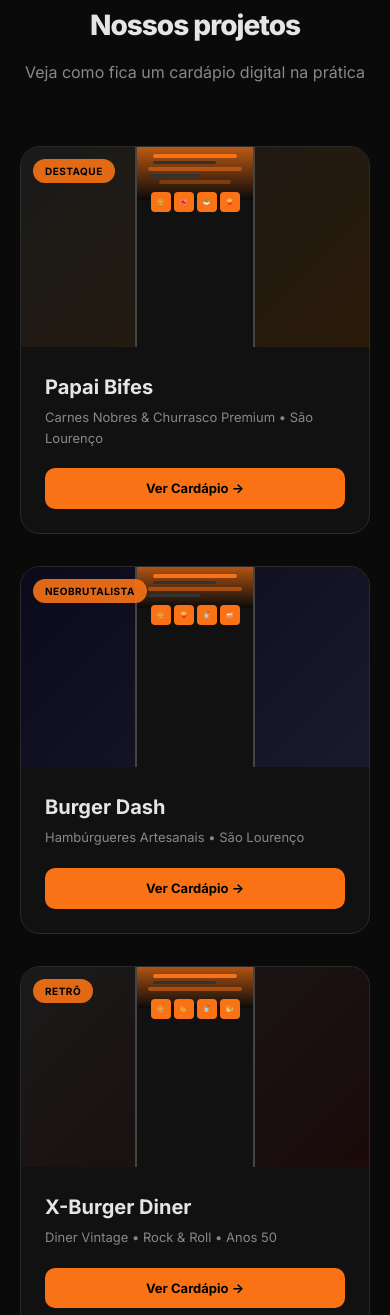
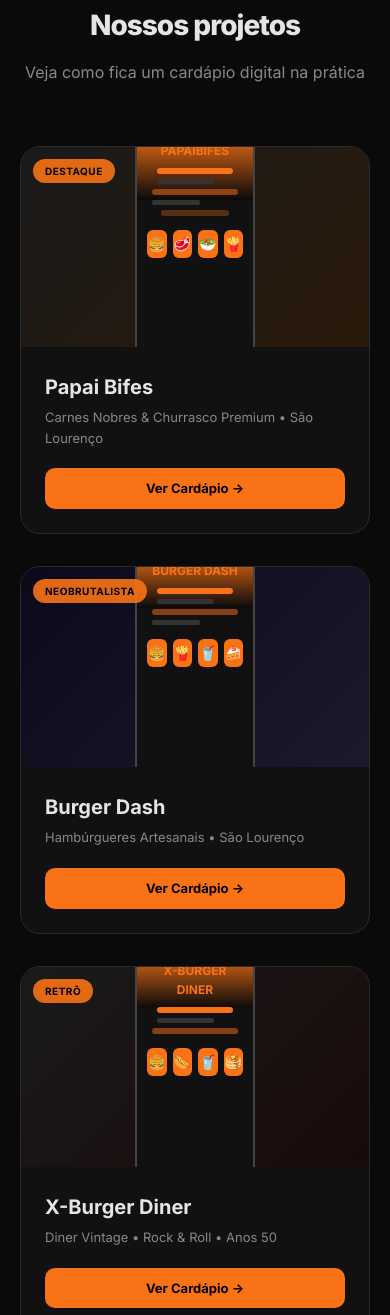
Before and after one commit to mikael4fernandesdocouto-alt/restaurantes-saolourenco, a website: page index.html in a window 390 px wide. Shown: the part 2714-4029 px from the top of the page. Drawn offline with Linux system fonts and the light colour scheme.

Commit message:
Fix: corrigir pricing section (texto fora de tag), aumentar font-size dos mini-phones (6px->14px, 8px->12px)

```diff
--- a/index.html
+++ b/index.html
@@ -500,7 +500,7 @@ nav .cta-btn:hover { background: #FB923C; transform: scale(1.05); }
   font-size: 20px;
   font-weight: 500;
 }
-.price-card .price-period {
+.price-card .price-note {
   font-size: 14px;
   color: var(--text-muted);
   margin-bottom: 32px;
@@ -660,18 +660,18 @@ footer .footer-copy {
       <div class="showcase-thumb" style="background: linear-gradient(135deg, #1a1a1a, #2a1a0a);">
         <span class="showcase-tag">Destaque</span>
         <div class="mini-phone" style="background: linear-gradient(180deg, #F97316 0%, #0A0A0A 30%, #111 30%, #111 100%);">
-          <div style="padding: 8px 6px; text-align: center;">
-            <div style="color: #F97316; font-size: 8px; font-weight: 700; margin-bottom: 4px;">PAPAIBIFES</div>
-            <div style="height: 4px; background: #F97316; border-radius: 2px; margin-bottom: 3px; width: 80%; margin-left: 10%;"></div>
-            <div style="height: 3px; background: #333; border-radius: 2px; margin-bottom: 3px; width: 60%; margin-left: 10%;"></div>
-            <div style="height: 4px; background: rgba(249,115,22,0.5); border-radius: 2px; margin-bottom: 3px; width: 90%; margin-left: 5%;"></div>
-            <div style="height: 3px; background: #333; border-radius: 2px; margin-bottom: 3px; width: 50%; margin-left: 5%;"></div>
-            <div style="height: 4px; background: rgba(249,115,22,0.3); border-radius: 2px; margin-bottom: 8px; width: 70%; margin-left: 15%;"></div>
-            <div style="display: flex; gap: 3px; justify-content: center;">
-              <div style="width: 20px; height: 20px; background: #F97316; border-radius: 4px; font-size: 6px; display: flex; align-items: center; justify-content: center; color: #000; font-weight: 700;">🍔</div>
-              <div style="width: 20px; height: 20px; background: #F97316; border-radius: 4px; font-size: 6px; display: flex; align-items: center; justify-content: center; color: #000; font-weight: 700;">🥩</div>
-              <div style="width: 20px; height: 20px; background: #F97316; border-radius: 4px; font-size: 6px; display: flex; align-items: center; justify-content: center; color: #000; font-weight: 700;">🥗</div>
-              <div style="width: 20px; height: 20px; background: #F97316; border-radius: 4px; font-size: 6px; display: flex; align-items: center; justify-content: center; color: #000; font-weight: 700;">🍟</div>
+          <div style="padding: 12px 10px; text-align: center;">
+            <div style="color: #F97316; font-size: 12px; font-weight: 700; margin-bottom: 8px;">PAPAIBIFES</div>
+            <div style="height: 6px; background: #F97316; border-radius: 3px; margin-bottom: 5px; width: 80%; margin-left: 10%;"></div>
+            <div style="height: 5px; background: #333; border-radius: 2px; margin-bottom: 5px; width: 60%; margin-left: 10%;"></div>
+            <div style="height: 6px; background: rgba(249,115,22,0.5); border-radius: 3px; margin-bottom: 5px; width: 90%; margin-left: 5%;"></div>
+            <div style="height: 5px; background: #333; border-radius: 2px; margin-bottom: 5px; width: 50%; margin-left: 5%;"></div>
+            <div style="height: 6px; background: rgba(249,115,22,0.3); border-radius: 3px; margin-bottom: 14px; width: 70%; margin-left: 15%;"></div>
+            <div style="display: flex; gap: 6px; justify-content: center;">
+              <div style="width: 28px; height: 28px; background: #F97316; border-radius: 6px; display: flex; align-items: center; justify-content: center; color: #000; font-size: 14px; font-weight: 700;">🍔</div>
+              <div style="width: 28px; height: 28px; background: #F97316; border-radius: 6px; display: flex; align-items: center; justify-content: center; color: #000; font-size: 14px; font-weight: 700;">🥩</div>
+              <div style="width: 28px; height: 28px; background: #F97316; border-radius: 6px; display: flex; align-items: center; justify-content: center; color: #000; font-size: 14px; font-weight: 700;">🥗</div>
+              <div style="width: 28px; height: 28px; background: #F97316; border-radius: 6px; display: flex; align-items: center; justify-content: center; color: #000; font-size: 14px; font-weight: 700;">🍟</div>
             </div>
           </div>
         </div>
@@ -689,17 +689,17 @@ footer .footer-copy {
       <div class="showcase-thumb" style="background: linear-gradient(135deg, #0a0a1a, #1a1a2a);">
         <span class="showcase-tag">Neobrutalista</span>
         <div class="mini-phone" style="background: linear-gradient(180deg, #F97316 0%, #0A0A0A 25%, #111 25%, #111 100%);">
-          <div style="padding: 8px 6px; text-align: center;">
-            <div style="color: #F97316; font-size: 8px; font-weight: 700; margin-bottom: 4px;">BURGER DASH</div>
-            <div style="height: 4px; background: #F97316; border-radius: 2px; margin-bottom: 3px; width: 80%; margin-left: 10%;"></div>
-            <div style="height: 3px; background: #333; border-radius: 2px; margin-bottom: 3px; width: 60%; margin-left: 10%;"></div>
-            <div style="height: 4px; background: rgba(249,115,22,0.5); border-radius: 2px; margin-bottom: 3px; width: 90%; margin-left: 5%;"></div>
-            <div style="height: 3px; background: #333; border-radius: 2px; margin-bottom: 8px; width: 50%; margin-left: 5%;"></div>
-            <div style="display: flex; gap: 3px; justify-content: center;">
-              <div style="width: 20px; height: 20px; background: #F97316; border-radius: 4px; font-size: 6px; color: #000; font-weight: 700; display: flex; align-items: center; justify-content: center;">🍔</div>
-              <div style="width: 20px; height: 20px; background: #F97316; border-radius: 4px; font-size: 6px; color: #000; font-weight: 700; display: flex; align-items: center; justify-content: center;">🍟</div>
-              <div style="width: 20px; height: 20px; background: #F97316; border-radius: 4px; font-size: 6px; color: #000; font-weight: 700; display: flex; align-items: center; justify-content: center;">🥤</div>
-              <div style="width: 20px; height: 20px; background: #F97316; border-radius: 4px; font-size: 6px; color: #000; font-weight: 700; display: flex; align-items: center; justify-content: center;">🍰</div>
+          <div style="padding: 12px 10px; text-align: center;">
+            <div style="color: #F97316; font-size: 12px; font-weight: 700; margin-bottom: 8px;">BURGER DASH</div>
+            <div style="height: 6px; background: #F97316; border-radius: 3px; margin-bottom: 5px; width: 80%; margin-left: 10%;"></div>
+            <div style="height: 5px; background: #333; border-radius: 2px; margin-bottom: 5px; width: 60%; margin-left: 10%;"></div>
+            <div style="height: 6px; background: rgba(249,115,22,0.5); border-radius: 3px; margin-bottom: 5px; width: 90%; margin-left: 5%;"></div>
+            <div style="height: 5px; background: #333; border-radius: 2px; margin-bottom: 14px; width: 50%; margin-left: 5%;"></div>
+            <div style="display: flex; gap: 6px; justify-content: center;">
+              <div style="width: 28px; height: 28px; background: #F97316; border-radius: 6px; display: flex; align-items: center; justify-content: center; color: #000; font-size: 14px; font-weight: 700;">🍔</div>
+              <div style="width: 28px; height: 28px; background: #F97316; border-radius: 6px; display: flex; align-items: center; justify-content: center; color: #000; font-size: 14px; font-weight: 700;">🍟</div>
+              <div style="width: 28px; height: 28px; background: #F97316; border-radius: 6px; display: flex; align-items: center; justify-content: center; color: #000; font-size: 14px; font-weight: 700;">🥤</div>
+              <div style="width: 28px; height: 28px; background: #F97316; border-radius: 6px; display: flex; align-items: center; justify-content: center; color: #000; font-size: 14px; font-weight: 700;">🍰</div>
             </div>
           </div>
         </div>
@@ -717,16 +717,16 @@ footer .footer-copy {
       <div class="showcase-thumb" style="background: linear-gradient(135deg, #1a1a1a, #1a0a0a);">
         <span class="showcase-tag">Retrô</span>
         <div class="mini-phone" style="background: linear-gradient(180deg, #F97316 0%, #0A0A0A 25%, #111 25%, #111 100%);">
-          <div style="padding: 8px 6px; text-align: center;">
-            <div style="color: #F97316; font-size: 8px; font-weight: 700; margin-bottom: 4px;">X-BURGER DINER</div>
-            <div style="height: 4px; background: #F97316; border-radius: 2px; margin-bottom: 3px; width: 80%; margin-left: 10%;"></div>
-            <div style="height: 3px; background: #333; border-radius: 2px; margin-bottom: 3px; width: 60%; margin-left: 10%;"></div>
-            <div style="height: 4px; background: rgba(249,115,22,0.5); border-radius: 2px; margin-bottom: 8px; width: 90%; margin-left: 5%;"></div>
-            <div style="display: flex; gap: 3px; justify-content: center;">
-              <div style="width: 20px; height: 20px; background: #F97316; border-radius: 4px; font-size: 6px; color: #000; font-weight: 700; display: flex; align-items: center; justify-content: center;">🍔</div>
-              <div style="width: 20px; height: 20px; background: #F97316; border-radius: 4px; font-size: 6px; color: #000; font-weight: 700; display: flex; align-items: center; justify-content: center;">🌭</div>
-              <div style="width: 20px; height: 20px; background: #F97316; border-radius: 4px; font-size: 6px; color: #000; font-weight: 700; display: flex; align-items: center; justify-content: center;">🥤</div>
-              <div style="width: 20px; height: 20px; background: #F97316; border-radius: 4px; font-size: 6px; color: #000; font-weight: 700; display: flex; align-items: center; justify-content: center;">🥞</div>
+          <div style="padding: 12px 10px; text-align: center;">
+            <div style="color: #F97316; font-size: 12px; font-weight: 700; margin-bottom: 8px;">X-BURGER DINER</div>
+            <div style="height: 6px; background: #F97316; border-radius: 3px; margin-bottom: 5px; width: 80%; margin-left: 10%;"></div>
+            <div style="height: 5px; background: #333; border-radius: 2px; margin-bottom: 5px; width: 60%; margin-left: 10%;"></div>
+            <div style="height: 6px; background: rgba(249,115,22,0.5); border-radius: 3px; margin-bottom: 14px; width: 90%; margin-left: 5%;"></div>
+            <div style="display: flex; gap: 6px; justify-content: center;">
+              <div style="width: 28px; height: 28px; background: #F97316; border-radius: 6px; display: flex; align-items: center; justify-content: center; color: #000; font-size: 14px; font-weight: 700;">🍔</div>
+              <div style="width: 28px; height: 28px; background: #F97316; border-radius: 6px; display: flex; align-items: center; justify-content: center; color: #000; font-size: 14px; font-weight: 700;">🌭</div>
+              <div style="width: 28px; height: 28px; background: #F97316; border-radius: 6px; display: flex; align-items: center; justify-content: center; color: #000; font-size: 14px; font-weight: 700;">🥤</div>
+              <div style="width: 28px; height: 28px; background: #F97316; border-radius: 6px; display: flex; align-items: center; justify-content: center; color: #000; font-size: 14px; font-weight: 700;">🥞</div>
             </div>
           </div>
         </div>
@@ -778,8 +778,7 @@ footer .footer-copy {
     <div class="pop-tag">Plano Único</div>
     <div class="plan-name">Cardápio Digital Premium</div>
     <div class="price"><span>R$</span>30<span>/mês</span></div>
-    <div class="price-sem taxa de instalação • Cancele quando quiser</div>
-    <div class="price-period">Sem taxa de instalação • Cancele quando quiser</div>
+    <div class="price-note">Sem taxa de instalação • Cancele quando quiser</div>
     <div class="price-features">
       <div class="pf">Cardápio digital completo</div>
       <div class="pf">Pedidos direto pelo WhatsApp</div>
```
